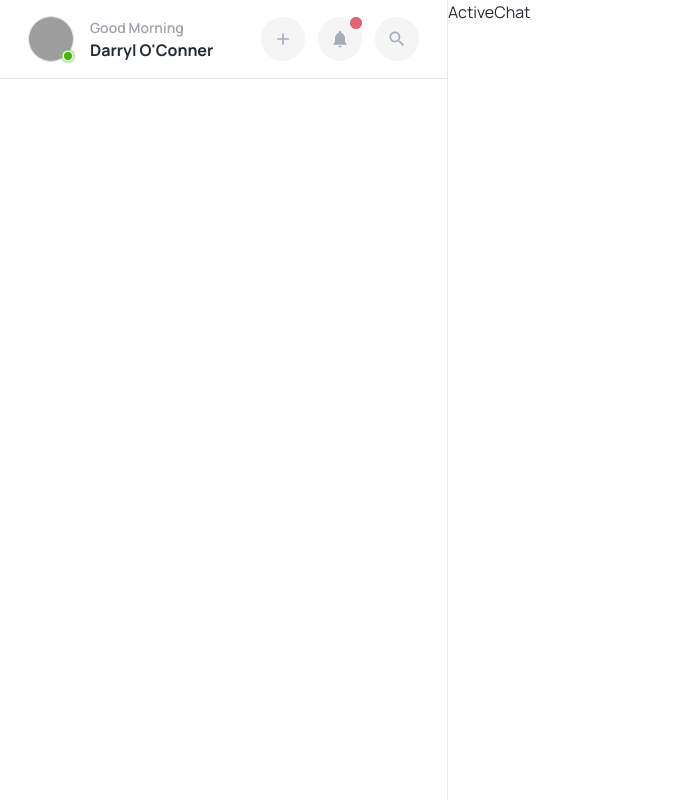
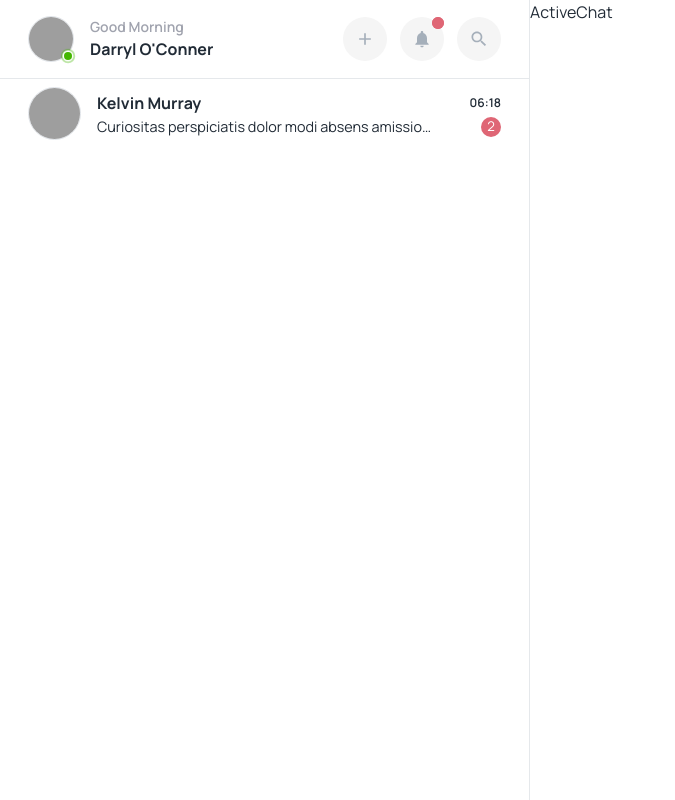
Before and after one commit to ShamirDuran/realtime_chat_web, a React (Create React App) app: page / in a window 1280 px wide. Shown: the whole page, without its empty margins (0-675 px from the left). Built offline with nearby package versions, Linux system fonts and the light colour scheme; grey boxes are pictures that could not be loaded.

Commit message:
chat item component created

```diff
--- a/package.json
+++ b/package.json
@@ -15,6 +15,7 @@
     "@types/react": "^18.0.0",
     "@types/react-dom": "^18.0.0",
     "axios": "^1.6.2",
+    "moment": "^2.29.4",
     "react": "^18.2.0",
     "react-dom": "^18.2.0",
     "react-hook-form": "^7.48.2",
--- a/src/components/General/CircleAvatar.tsx
+++ b/src/components/General/CircleAvatar.tsx
@@ -2,9 +2,10 @@ import { Avatar } from '@mui/material'
 
 interface Props {
   src: string
+  size?: number
 }
 
-export const CircleAvatar = ({ src }: Props) => {
+export const CircleAvatar = ({ src, size = 46 }: Props) => {
   return (
     <Avatar
       src={src}
@@ -12,8 +13,8 @@ export const CircleAvatar = ({ src }: Props) => {
         borderWidth: 1,
         borderColor: 'grey.300',
         borderStyle: 'solid',
-        width: 46,
-        height: 46,
+        width: size,
+        height: size,
       }}
     />
   )
--- a/src/components/General/TooltipIconButton.tsx
+++ b/src/components/General/TooltipIconButton.tsx
@@ -15,7 +15,7 @@ const withTooltip = (Component: React.ComponentType) => {
     '&.MuiIconButton-root': {
       backgroundColor: theme.palette.grey[200],
       '&:hover': {
-        backgroundColor: theme.palette.action.focus,
+        backgroundColor: theme.palette.action.hover,
       },
     },
   }))
--- /dev/null
+++ b/src/components/General/TruncatedText.tsx
@@ -0,0 +1,25 @@
+import { Typography, TypographyProps } from '@mui/material'
+import { styled } from '@mui/material/styles'
+
+interface WrapperProps {
+  maxLines: number
+}
+
+interface TruncatedTextProps extends TypographyProps {
+  text: string
+  maxLines?: number
+}
+
+const TruncatedTextWrapper = styled(({ text, maxLines, ...rest }: TruncatedTextProps) => (
+  <Typography {...rest}>{text}</Typography>
+))<WrapperProps>(({ maxLines }) => ({
+  display: '-webkit-box',
+  overflow: 'hidden',
+  textOverflow: 'ellipsis',
+  WebkitLineClamp: maxLines,
+  WebkitBoxOrient: 'vertical',
+}))
+
+export const TruncatedText = ({ text, maxLines = 1, ...rest }: TruncatedTextProps) => (
+  <TruncatedTextWrapper text={text} maxLines={maxLines} {...rest} />
+)
--- a/src/components/index.ts
+++ b/src/components/index.ts
@@ -1,3 +1,4 @@
+export * from './General/TruncatedText'
 export * from './General/BadgeWrapper'
 export * from './General/CircleAvatar'
 export * from './General/TooltipIconButton'
--- a/src/pages/dashboard/DashboardPage.tsx
+++ b/src/pages/dashboard/DashboardPage.tsx
@@ -1,4 +1,4 @@
-import { Box, Stack } from '@mui/material'
+import { Stack } from '@mui/material'
 import { MainPanel } from './MainPanel'
 import { ActiveChat } from './ActiveChat'
 
--- a/src/pages/dashboard/MainPanel.tsx
+++ b/src/pages/dashboard/MainPanel.tsx
@@ -1,5 +1,6 @@
 import { Box, Stack, useTheme } from '@mui/material'
 import { ActionHeader } from './components/ActionHeader'
+import { ChatItem } from './components/ChatItem'
 
 export const MainPanel = () => {
   const theme = useTheme()
@@ -7,7 +8,8 @@ export const MainPanel = () => {
   return (
     <Box
       sx={{
-        position: 'relative',
+        flexGrow: 1,
+        maxWidth: 530,
         height: '100vh',
         borderRight: 1,
         borderRightColor: theme.palette.divider,
@@ -19,7 +21,7 @@ export const MainPanel = () => {
         <ActionHeader />
 
         {/* Chats */}
-        <></>
+        <ChatItem />
       </Stack>
     </Box>
   )
--- a/src/pages/dashboard/components/ActionHeader.tsx
+++ b/src/pages/dashboard/components/ActionHeader.tsx
@@ -27,21 +27,25 @@ export const ActionHeader = () => {
 
         {/* User info */}
         <Stack
-          sx={{
-            cursor: 'pointer',
-          }}
-          onClick={() => {
-            console.log('Config modal')
-          }}
+          sx={{ cursor: 'pointer', userSelect: 'none' }}
+          onClick={() => console.log('Config modal')}
           ml={2}
         >
-          <Typography color={'text.secondary'} fontSize={14} variant='caption'>
+          <Typography
+            component='p'
+            color='text.secondary'
+            fontSize={14}
+            fontWeight='600'
+            variant='body2'
+          >
             Good Morning
           </Typography>
           <Typography fontWeight='bold' textOverflow='ellipsis'>
             {faker.person.fullName()}
           </Typography>
         </Stack>
+
+        <Box flex={1} />
 
         {/* Actions */}
         <Stack direction='row' ml={6} spacing={1.6}>
--- /dev/null
+++ b/src/pages/dashboard/components/ChatItem.tsx
@@ -0,0 +1,81 @@
+import { faker } from '@faker-js/faker'
+import { Box, Stack, Typography, useTheme } from '@mui/material'
+import moment from 'moment'
+import { CircleAvatar, TruncatedText } from '../../../components'
+import { useConstants } from '../../../hooks'
+
+interface ChatItemProps {
+  isActive?: boolean
+}
+
+export const ChatItem = ({ isActive = false }: ChatItemProps) => {
+  const constants = useConstants()
+  const theme = useTheme()
+
+  return (
+    <Box
+      sx={{
+        flex: 1,
+        mx: constants.margin.root.horizontal / 2,
+        px: constants.margin.root.horizontal / 2,
+        py: constants.margin.root.vertical / 2,
+        borderRadius: 3,
+        bgcolor: isActive ? theme.palette.action.selected : 'transparent',
+        color: isActive ? 'white' : 'inherit',
+        transitionDuration: '0.125s',
+        userSelect: 'none',
+        '&:hover': {
+          bgcolor: isActive ? theme.palette.action.selected : theme.palette.action.focus,
+          cursor: 'pointer',
+        },
+      }}
+    >
+      <Stack direction='row' alignItems='center'>
+        <CircleAvatar src={faker.image.avatarLegacy()} size={53} />
+
+        <Stack ml={2} flex={1}>
+          <Stack
+            direction='row'
+            display='flex'
+            justifyContent='space-between'
+            alignItems='center'
+            flex={1}
+          >
+            <TruncatedText
+              fontWeight='bold'
+              variant='subtitle1'
+              text={faker.person.fullName()}
+            />
+            <Typography variant='caption' color={isActive ? 'white' : 'inherit'}>
+              {moment(faker.date.anytime()).format('hh:ss')}
+            </Typography>
+          </Stack>
+
+          <Stack direction='row' display='flex' justifyContent='space-between' flex={1}>
+            <TruncatedText
+              component='p'
+              variant='body2'
+              text={faker.lorem.sentence() + faker.lorem.sentence()}
+              mr={2}
+            />
+            <Box
+              sx={{
+                bgcolor: theme.palette.error.main,
+                color: theme.palette.error.contrastText,
+                borderRadius: '50%',
+                display: 'flex',
+                justifyContent: 'center',
+                alignItems: 'center',
+                flexShrink: 0,
+                width: 20,
+                height: 20,
+              }}
+            >
+              <small>2</small>
+            </Box>
+          </Stack>
+        </Stack>
+      </Stack>
+    </Box>
+  )
+}
--- a/src/theme/palette.ts
+++ b/src/theme/palette.ts
@@ -36,11 +36,11 @@ const COMMON: PaletteOptions = {
   divider: GREY[500_24],
   action: {
     active: GREY[500_80],
-    hover: GREY[500_8],
-    selected: GREY[500_16],
+    hover: GREY[500_24],
+    focus: GREY[500_8],
+    selected: '#4783DD',
     disabled: GREY[600],
     disabledBackground: GREY[500_24],
-    focus: GREY[500_24],
     hoverOpacity: 0.08,
     disabledOpacity: 0.48,
   },
--- a/src/theme/typography.ts
+++ b/src/theme/typography.ts
@@ -13,6 +13,12 @@ const typography: TypographyOptions = {
     fontSize: pxToRem(12),
     fontWeight: 600,
   },
+  body1: {
+    fontSize: '1rem',
+  },
+  body2: {
+    fontSize: '0.9rem',
+  },
 }
 
 export default typography
```
Also changed, not shown: 1 other file (tests, documents, lock files or other folders).
